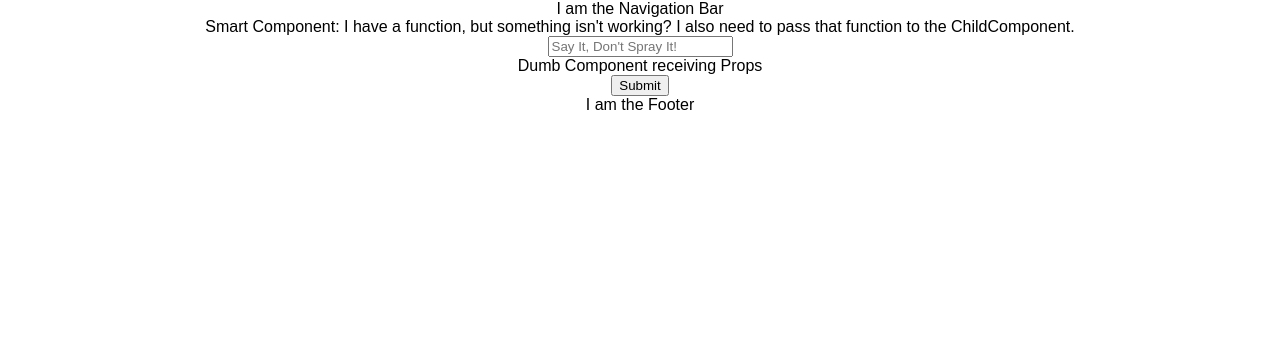
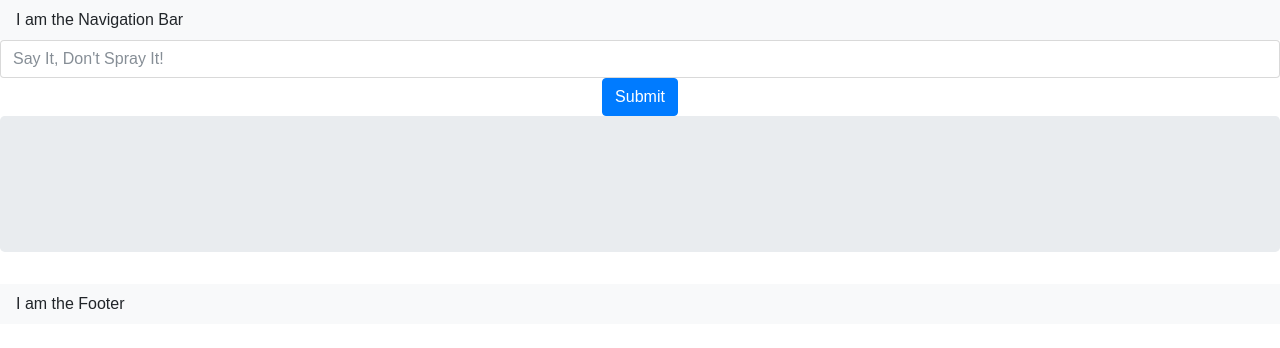
Before and after one commit to ajclose/props-children-functions, a React (Create React App) app: page / in a window 1280 px wide. Shown: the top 348 px of the page. Built offline with nearby package versions, Linux system fonts and the light colour scheme.

Commit message:
Basic styling

```diff
--- a/public/index.html
+++ b/public/index.html
@@ -10,6 +10,8 @@
     -->
     <link rel="manifest" href="%PUBLIC_URL%/manifest.json">
     <link rel="shortcut icon" href="%PUBLIC_URL%/favicon.ico">
+    <link rel="stylesheet" href="https://maxcdn.bootstrapcdn.com/bootstrap/4.0.0-beta/css/bootstrap.min.css" integrity="sha384-/Y6pD6FV/Vv2HJnA6t+vslU6fwYXjCFtcEpHbNJ0lyAFsXTsjBbfaDjzALeQsN6M" crossorigin="anonymous">
+
     <!--
       Notice the use of %PUBLIC_URL% in the tags above.
       It will be replaced with the URL of the `public` folder during the build.
--- a/src/components/childcomponent.js
+++ b/src/components/childcomponent.js
@@ -3,9 +3,9 @@ import React, { Component } from 'react'
 export default class ChildComponent extends Component {
   render() {
     return (
-      <div>Dumb Component receiving Props
+      <div>
         <div>
-          <input type="submit" onClick={this.props.onClick}/>
+          <input className="btn btn-primary" type="submit" onClick={this.props.onClick}/>
         </div>
       </div>
     );
--- a/src/components/displaycomponent.js
+++ b/src/components/displaycomponent.js
@@ -3,7 +3,9 @@ import React, { Component } from 'react'
 export default class DisplayComponent extends Component {
   render() {
     return (
-      <div>{this.props.sayWhat}</div>
+      <div className="jumbotron">
+        <h1>{this.props.sayWhat}</h1>
+      </div>
     );
   }
 }
--- a/src/components/footer.js
+++ b/src/components/footer.js
@@ -3,7 +3,7 @@ import React, { Component } from 'react'
 export default class Footer extends Component {
   render() {
     return (
-      <footer>I am the Footer</footer>
+      <footer className="navbar navbar-light bg-light">I am the Footer</footer>
     );
   }
 }
--- a/src/components/header.js
+++ b/src/components/header.js
@@ -3,7 +3,7 @@ import React, { Component } from 'react'
 export default class Header extends Component {
   render() {
     return (
-      <nav>I am the Navigation Bar</nav>
+      <nav className="navbar navbar-expand-lg navbar-light bg-light">I am the Navigation Bar</nav>
     );
   }
 }
--- a/src/components/parentcomponent.js
+++ b/src/components/parentcomponent.js
@@ -34,9 +34,9 @@ export default class ParentComponent extends Component {
   }
   render() {
     return (
-      <div>Smart Component: I have a function, but something isn't working? I also need to pass that function to the ChildComponent.
+      <div>
         <div>
-          <input onChange={this.handleInput} type="text" placeholder="Say It, Don't Spray It!" />
+          <input className="form-control" onChange={this.handleInput} type="text" placeholder="Say It, Don't Spray It!" />
         </div>
         <div>
           <ChildComponent onClick={this.handleSubmit}/>
```
